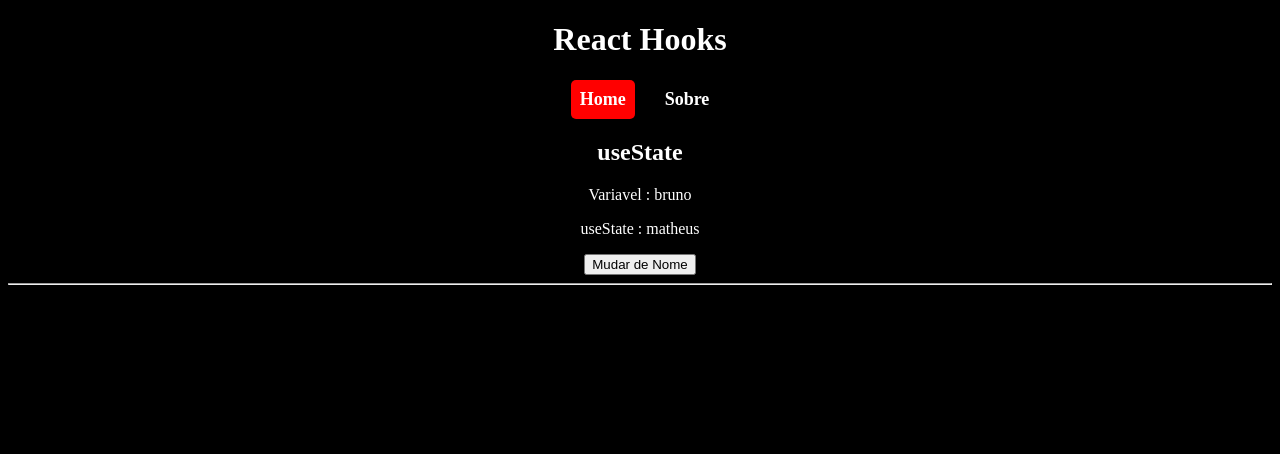
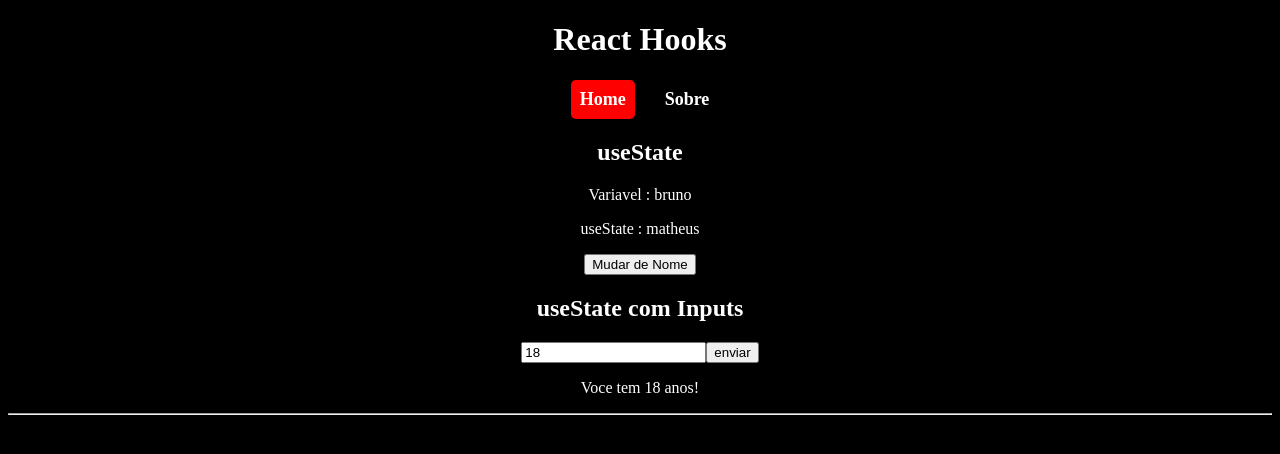
Before and after one commit to japajow/hooks-react, a React (Create React App) app: page / in a window 1280 px wide. Shown: the top 454 px of the page. Built offline with nearby package versions, Linux system fonts and the light colour scheme.

Commit message:
useState e inputs

```diff
--- a/src/components/HookUseState.js
+++ b/src/components/HookUseState.js
@@ -12,6 +12,15 @@
     setName("Matheus Battisti");
   };
 
+  //   usestate com input
+  const [age, setAge] = useState(18);
+
+  const handleSubmit = (e) => {
+    e.preventDefault();
+
+    console.log(age);
+  };
+
   return (
     <div>
       <h2>useState</h2>
@@ -19,6 +28,18 @@
       <p>Variavel : {userName}</p>
       <p>useState : {name}</p>
       <button onClick={changeName}>Mudar de Nome</button>
+
+      {/* useState com Inputs */}
+      <h2>useState com Inputs</h2>
+      <form onSubmit={handleSubmit}>
+        <input
+          type="text"
+          value={age}
+          onChange={(e) => setAge(e.target.value)}
+        />
+        <input type="submit" value="enviar" />
+      </form>
+      <p>Voce tem {age} anos!</p>
       <hr />
     </div>
   );
```
Also changed, not shown: 1 other file (tests, documents, lock files or other folders).
